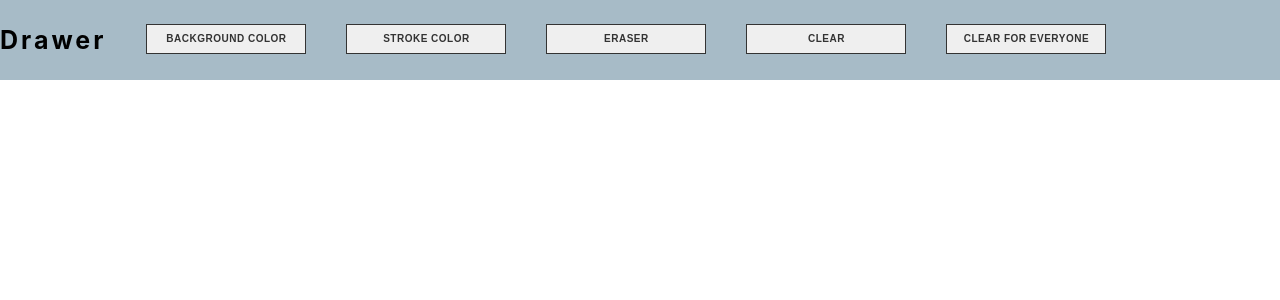
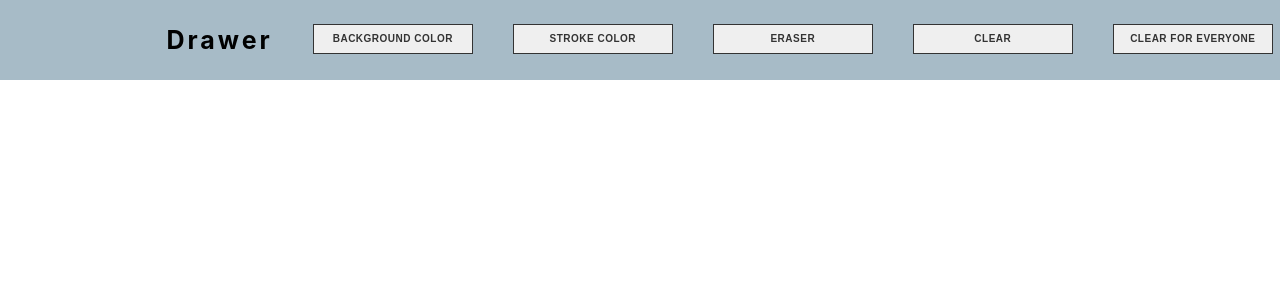
Before and after one commit to kumarvermaankit/drawing_app, a React (Create React App) app: page / in a window 1280 px wide. Shown: the top 300 px of the page. Built offline with nearby package versions, Linux system fonts and the light colour scheme; no server answers.

Commit message:
navbar change

```diff
--- a/src/board.css
+++ b/src/board.css
@@ -16,6 +16,7 @@
       font-weight: 700;
       letter-spacing: 3px;
       font-size: 25px;
+      margin-left: 13%;
   }
 
   .navdiv div{
```
